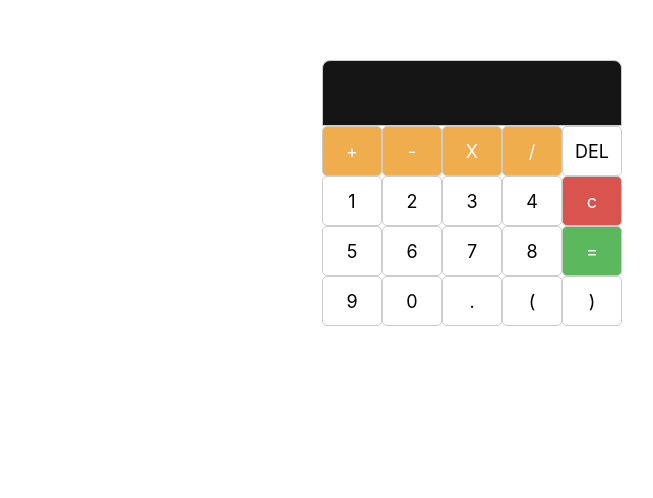
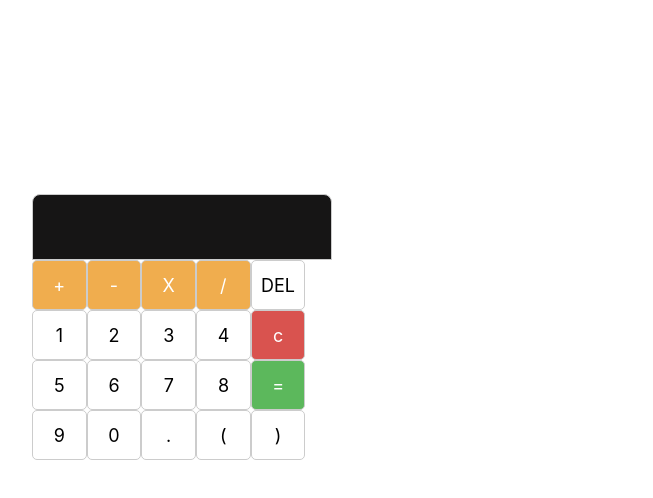
Before and after one commit to Rajesh-bandi/calculator, a plain HTML site: page index.html in a window 1280 px wide. Shown: the part 140-638 px from the top of the page, without its empty margins (168-821 px from the left). Drawn offline with nearby package versions, Linux system fonts and the light colour scheme.

Commit message:
index.html

```diff
--- a/index.html
+++ b/index.html
@@ -8,8 +8,9 @@
     <link rel="stylesheet" href="style.css">
 
 </head>
-<body>
-    <div class="d-flex justify-content-center bod">
+<body class="bod d-flex flex-column justify-content-end">
+    <div class="row">
+        <div class="col-12 col-lg-4">
            <div class="cal_containor d-flex flex-column">
     <input id="display" class="display" type="text">
     <div class="d-flex flex-row">
@@ -43,7 +44,8 @@
 
 
    </div>
-    </div>
+    </div></div>
+
     <script src="script.js"></script>
 </body>
 </html>
```
